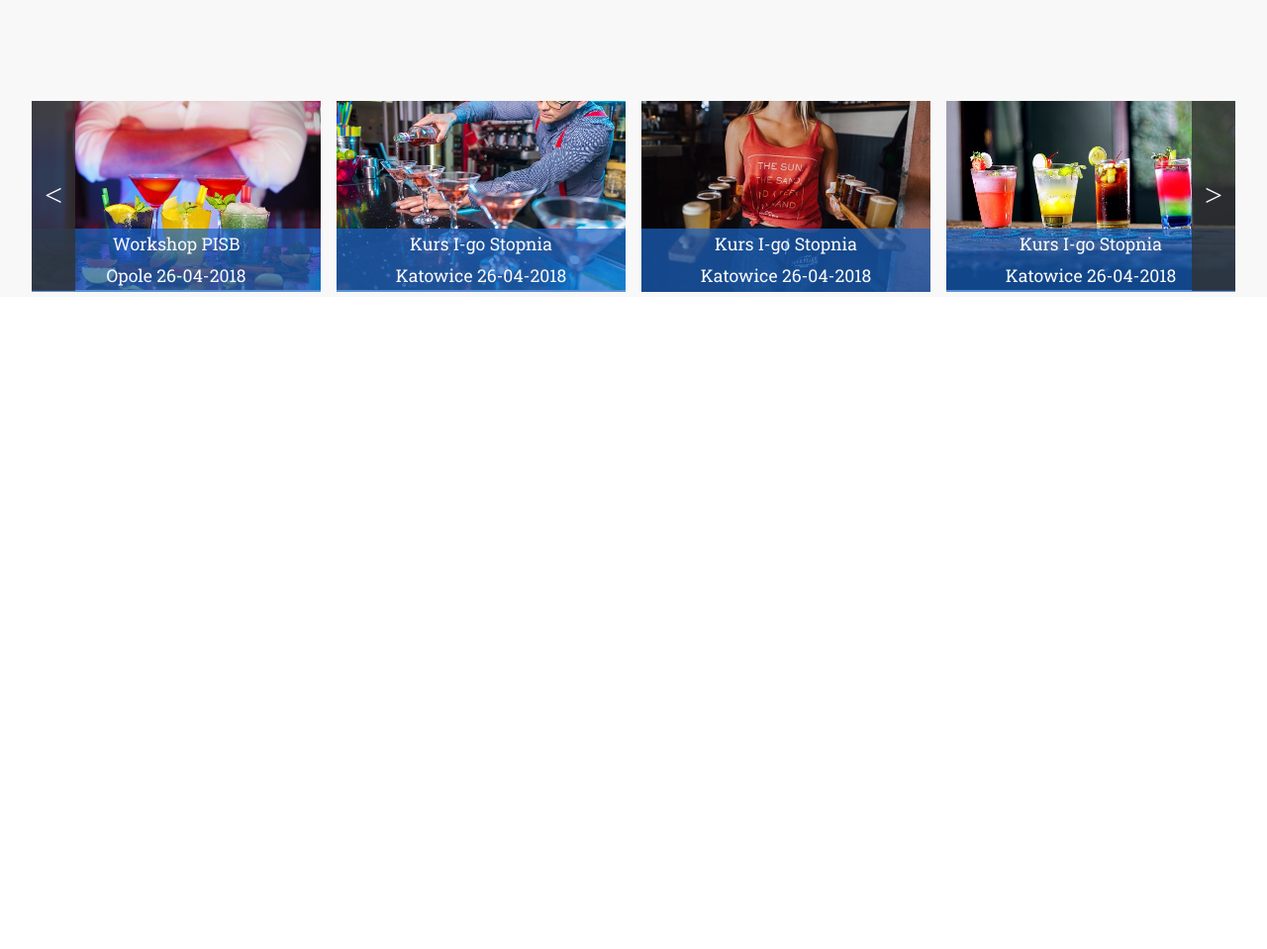
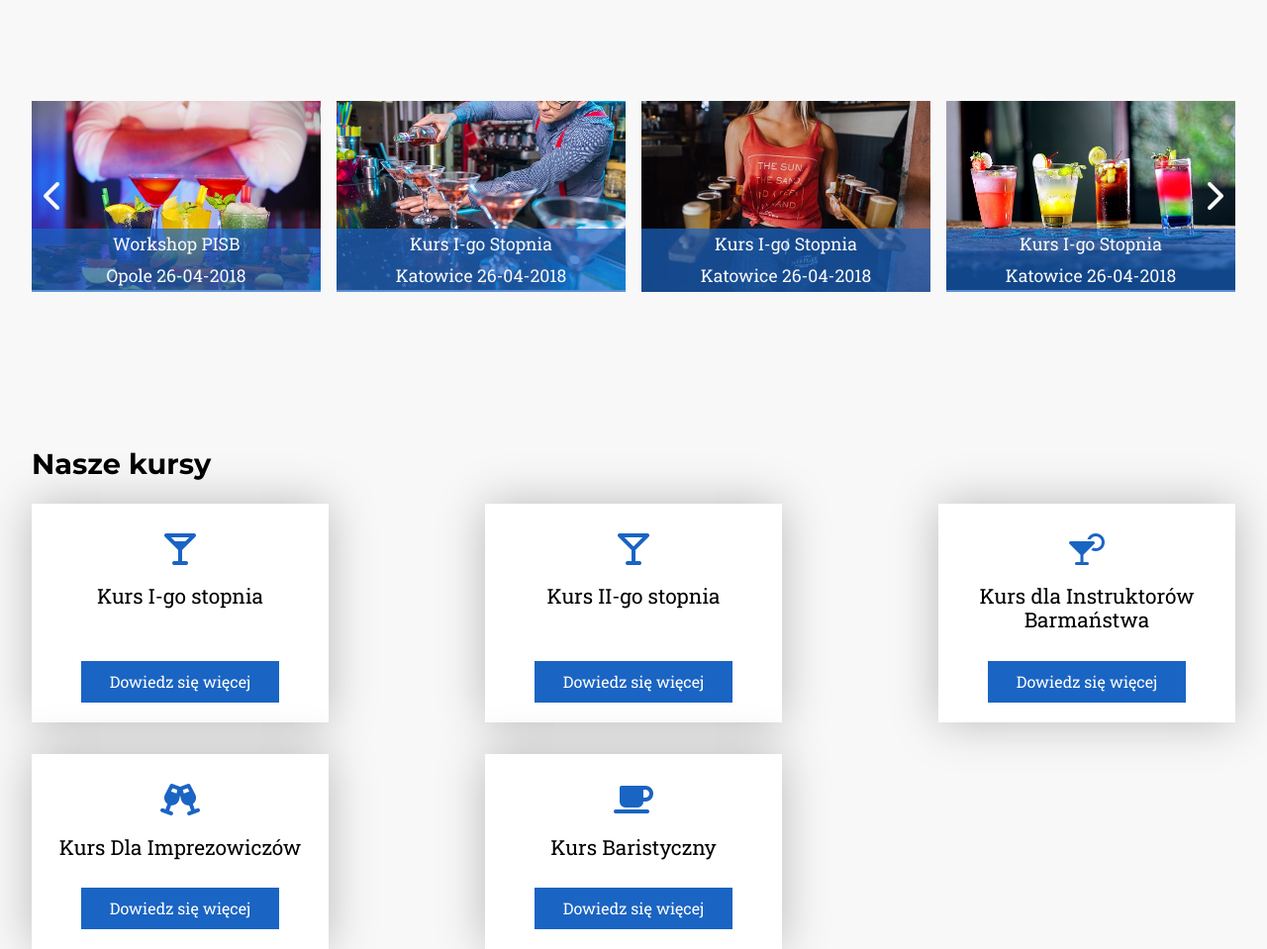
Before and after one commit to Balldoro/bartender, a website built with webpack: page src/templates/index.html in a window 1280 px wide. Shown: the part 1364-2323 px from the top of the page at 99% size. Before the commit the page ends 1664 px from the top, so only its background shows below. Built offline with nearby package versions, Linux system fonts and the light colour scheme.

Commit message:
add minor changes to slider and text create courses section

```diff
--- /dev/null
+++ b/src/sass/components/_box.scss
@@ -0,0 +1,20 @@
+.box {
+  min-width: 200px;
+  background-color: #fff;
+  box-shadow: 0 0 45px 0 rgba(#000, 0.25);
+  text-align: center;
+  display: flex;
+  flex-direction: column;
+  align-items: center;
+  justify-content: flex-start;
+  padding: 30px 20px 70px 20px;
+  position: relative;
+  &__icon {
+    font-size: 2rem;
+    color: $decor-color;
+  }
+  &__btn {
+    position: absolute;
+    bottom: 20px;
+  }
+}
--- a/src/sass/components/_text.scss
+++ b/src/sass/components/_text.scss
@@ -14,6 +14,10 @@
     }
   }
 }
+.subtitle {
+  @include text-font;
+  font-size: 1.3rem;
+}
 .text {
   @include text-font;
   line-height: 1.8;
--- a/src/sass/layout/_container.scss
+++ b/src/sass/layout/_container.scss
@@ -1,5 +1,5 @@
 .container {
-  max-width: 1680px;
+  max-width: 1480px;
   margin: 0 auto;
   width: 95%;
 }
--- /dev/null
+++ b/src/sass/layout/_courses.scss
@@ -0,0 +1,8 @@
+.courses {
+  &__boxes-container {
+    display: grid;
+    grid-template-columns: repeat(auto-fit, 300px);
+    justify-content: space-between;
+    gap: 2rem;
+  }
+}
--- a/src/sass/layout/_slider.scss
+++ b/src/sass/layout/_slider.scss
@@ -24,6 +24,7 @@
     max-height: 65px;
     width: 100%;
     overflow: hidden;
+    padding: 0 15%;
   }
   &__arrow {
     position: absolute;
@@ -33,7 +34,6 @@
     display: flex;
     align-items: center;
     justify-content: center;
-    background-color: rgba($text-main-color, 0.8);
     font-size: 2rem;
     width: 15%;
     height: 97%;
@@ -42,5 +42,8 @@
     &--right {
       left: 85%;
     }
+    &:hover {
+      background-color: rgba(#000, 0.6);
+    }
   }
 }
--- a/src/sass/main.scss
+++ b/src/sass/main.scss
@@ -13,3 +13,5 @@
 @import "./components/btn";
 @import "./layout/about";
 @import "./layout/slider";
+@import "./components/box";
+@import "./layout/courses";
--- a/src/templates/index.html
+++ b/src/templates/index.html
@@ -5,6 +5,10 @@
     <meta name="viewport" content="width=device-width, initial-scale=1.0" />
     <meta http-equiv="X-UA-Compatible" content="ie=edge" />
     <title>Document</title>
+    <script
+      src="https://kit.fontawesome.com/60c4a58605.js"
+      crossorigin="anonymous"
+    ></script>
   </head>
   <body>
     <header class="header">
@@ -73,7 +77,9 @@
       <section class="section container slider">
         <div class="slider__slides-container">
           <div class="slider__slide-container slider__slide-container--first">
-            <div class="slider__arrow slider__arrow--left"><</div>
+            <div class="slider__arrow slider__arrow--left">
+              <span class="fas fa-chevron-left"></span>
+            </div>
             <img src="/assets/gallery2.jpg" class="slider__image" alt="" />
             <p class="text slider__slide-text">
               Workshop PISB <br />Opole 26-04-2018
@@ -99,7 +105,39 @@
               Kurs I-go Stopnia<br />
               Katowice 26-04-2018
             </p>
-            <div class="slider__arrow slider__arrow--right">></div>
+            <div class="slider__arrow slider__arrow--right">
+              <span class="fas fa-chevron-right"></span>
+            </div>
+          </div>
+        </div>
+      </section>
+      <section class="section container courses">
+        <h2 class="title">Nasze kursy</h2>
+        <div class="courses__boxes-container">
+          <div class="box">
+            <span class="fas fa-glass-martini-alt box__icon"></span>
+            <h3 class="subtitle">Kurs I-go stopnia</h3>
+            <button class="btn box__btn">Dowiedz się więcej</button>
+          </div>
+          <div class="box">
+            <span class="fas fa-glass-martini box__icon"></span>
+            <h3 class="subtitle">Kurs II-go stopnia</h3>
+            <button class="btn box__btn">Dowiedz się więcej</button>
+          </div>
+          <div class="box">
+            <span class="fas fa-cocktail box__icon"></span>
+            <h3 class="subtitle">Kurs dla Instruktorów Barmaństwa</h3>
+            <button class="btn box__btn">Dowiedz się więcej</button>
+          </div>
+          <div class="box">
+            <span class="fas fa-glass-cheers box__icon"></span>
+            <h3 class="subtitle">Kurs Dla Imprezowiczów</h3>
+            <button class="btn box__btn">Dowiedz się więcej</button>
+          </div>
+          <div class="box">
+            <span class="fas fa-coffee box__icon"></span>
+            <h3 class="subtitle">Kurs Baristyczny</h3>
+            <button class="btn box__btn">Dowiedz się więcej</button>
           </div>
         </div>
       </section>
```
